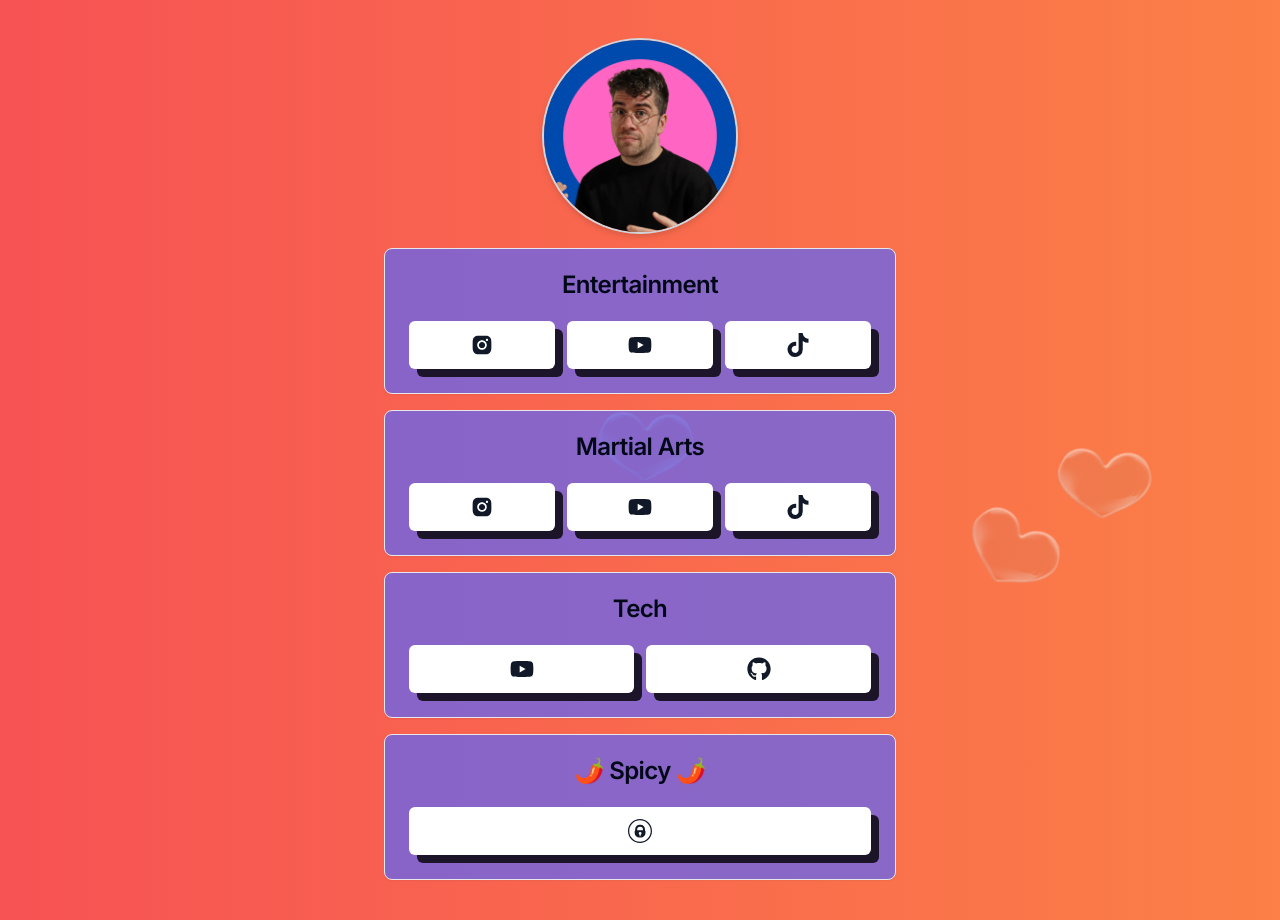
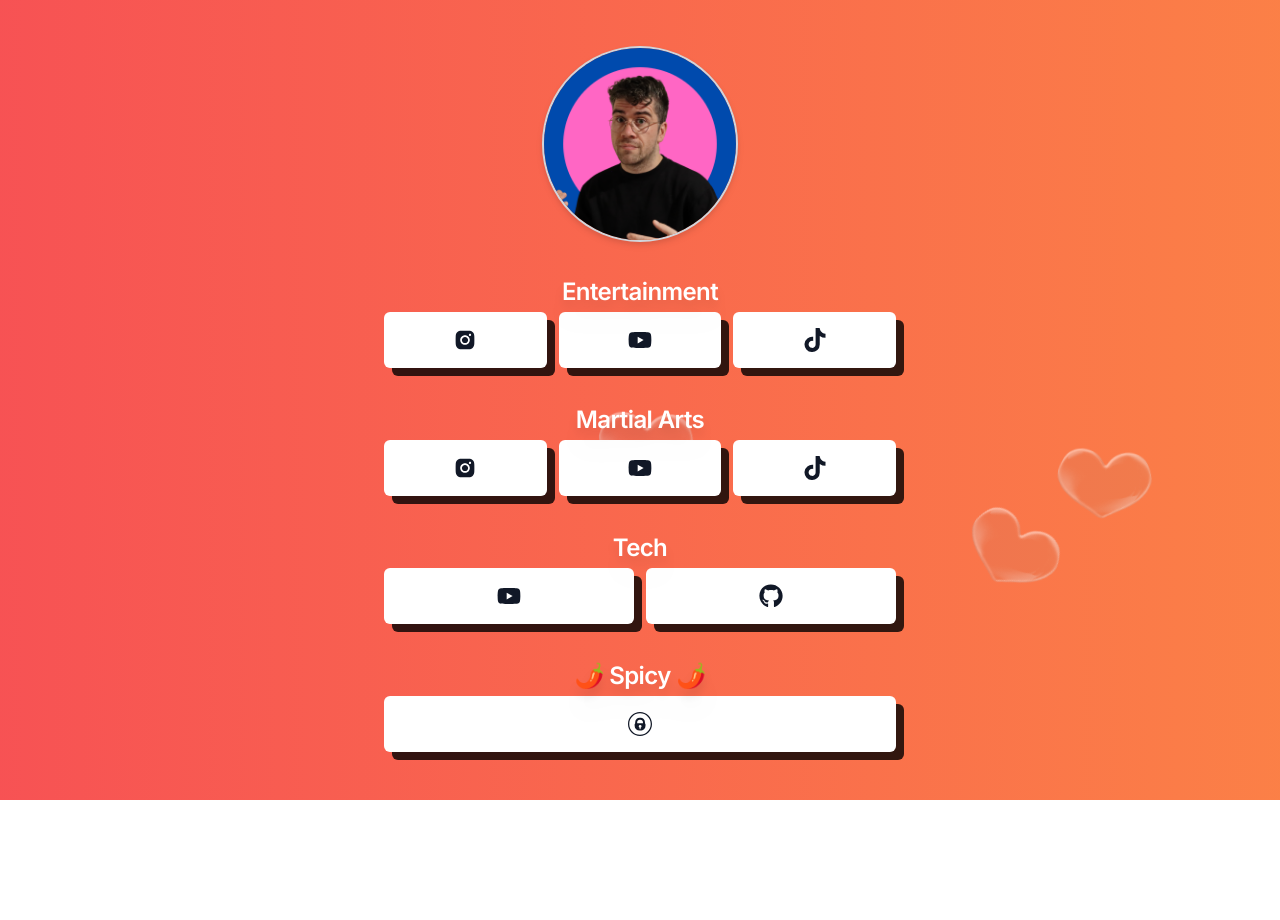
Before and after one commit to JarrodKane/jarrod_links, a Next.js app: page / in a window 1280 px wide. After the commit the page ends 800 px from the top, so only its background shows below. Built offline with nearby package versions, Linux system fonts and the light colour scheme.

Commit message:
Made the design more simple

```diff
--- a/src/app/page.tsx
+++ b/src/app/page.tsx
@@ -2,19 +2,13 @@ import Image from 'next/image';
 import data from '../../data.json';
 import { Link } from '../components/link';
 
-import {
-  Card,
-  CardContent,
-  CardHeader,
-  CardTitle
-} from "@/components/ui/card";
 
 
 
 export default function Home() {
   return (
-    <main className="flex min-h-screen flex-col items-center justify-between p-10">
-      <div className="flex flex-col gap-4 w-full items-center max-w-lg">
+    <main className="flex min-h-screen flex-col items-center  p-10 align-middle justify-center h-full">
+      <div className="flex flex-col gap-10 w-full items-center max-w-lg">
         <Image
           src="/jarrod.png"
           className="rounded-full w-28 h-28 lg:w-48 lg:h-48  ring-2 ring-gray-300 drop-shadow-md"
@@ -24,6 +18,21 @@ export default function Home() {
         />
 
         {data.sections.map((section) => (
+          <div key={section.title} className='w-full flex flex-col gap-2  '>
+            <h2 className=' text-center w-full text-white text-2xl font-semibold leading-none tracking-tight  drop-shadow-xl '>
+              {section.title}
+            </h2>
+
+
+            <div className='flex gap-3'>
+              {section.links.map((link) => (
+                <Link key={link.href} href={link.href} icon={link.icon} />
+              ))}
+            </div>
+          </div>
+        ))}
+
+        {/* {data.sections.map((section) => (
 
           <Card key={section.title} className='w-full bg-indigo-500 bg-opacity-75'>
             <CardHeader className='text-center'>
@@ -36,7 +45,7 @@ export default function Home() {
             </CardContent>
           </Card>
 
-        ))}
+        ))} */}
 
         {/* <div className='flex flex-col gap-6	w-full'>
           {data.links.map((link) => (
--- a/src/components/link.tsx
+++ b/src/components/link.tsx
@@ -9,7 +9,7 @@ type LinkProps = {
 };
 
 export const Link: React.FC<LinkProps> = ({ href, icon, children }) => {
-  const linkStyle = `flex justify-center px-3 py-3 bg-white text-gray-900 font-bold rounded-md transition-all
+  const linkStyle = `flex justify-center px-4 py-4 bg-white text-gray-900 font-bold rounded-md transition-all
   w-full  hover:translate-x-1	hover:translate-y-1	shadow-comic hover:shadow-comic-h text-center	align-middle items-center	gap-3`;
 
   const iconElement = () => {
```
